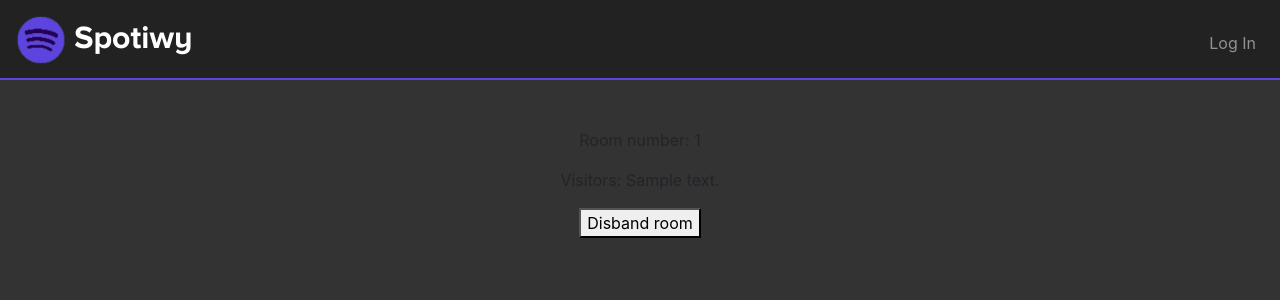
After one commit to jessekommandeur/spotiwy, a Flask app: template templates/adminroom.html in a window 1280 px wide. The commit adds this page. Shown: the top 300 px of the page. Run offline with Flask 2, Linux system fonts and the light colour scheme; the template is opened without the code that fills it: most values are stand-ins (such as "Sample title", 1, 10 or a date in 2020); some libraries are stand-ins or nearby versions.

Commit message:
host.html infrastructure changes

```diff
--- a/application.py
+++ b/application.py
@@ -220,7 +220,7 @@ def host():
     #User reached route via POST (as by submitting a form via POST)
     if request.method == "POST":
 
-        "TODO"
+        #
 
     # User reached route via GET (as by clicking a link or via redirect)
     else:
--- /dev/null
+++ b/templates/adminroom.html
@@ -0,0 +1,28 @@
+{% extends "layout.html" %}
+
+{% block main %}
+    <div class="leftbar">
+        <p>Room number: {{room_number}}</p>
+        <p>Visitors: {{visitors}}</p>
+
+        <button>Disband room</button>
+    </div>
+
+
+
+{% endblock %}
+
+
+
+
+Host room -host.html- /host
+
+\/\/\/\/\/\/
+
+application.py / host -> "POST"
+creates room, redirects
+
+\/\/\/\/\/\/
+
+Admin room -adminroom.html- /adminroom
+display information, add songs
```
Also changed, not shown: templates/host.html (+2 -6 lines).
